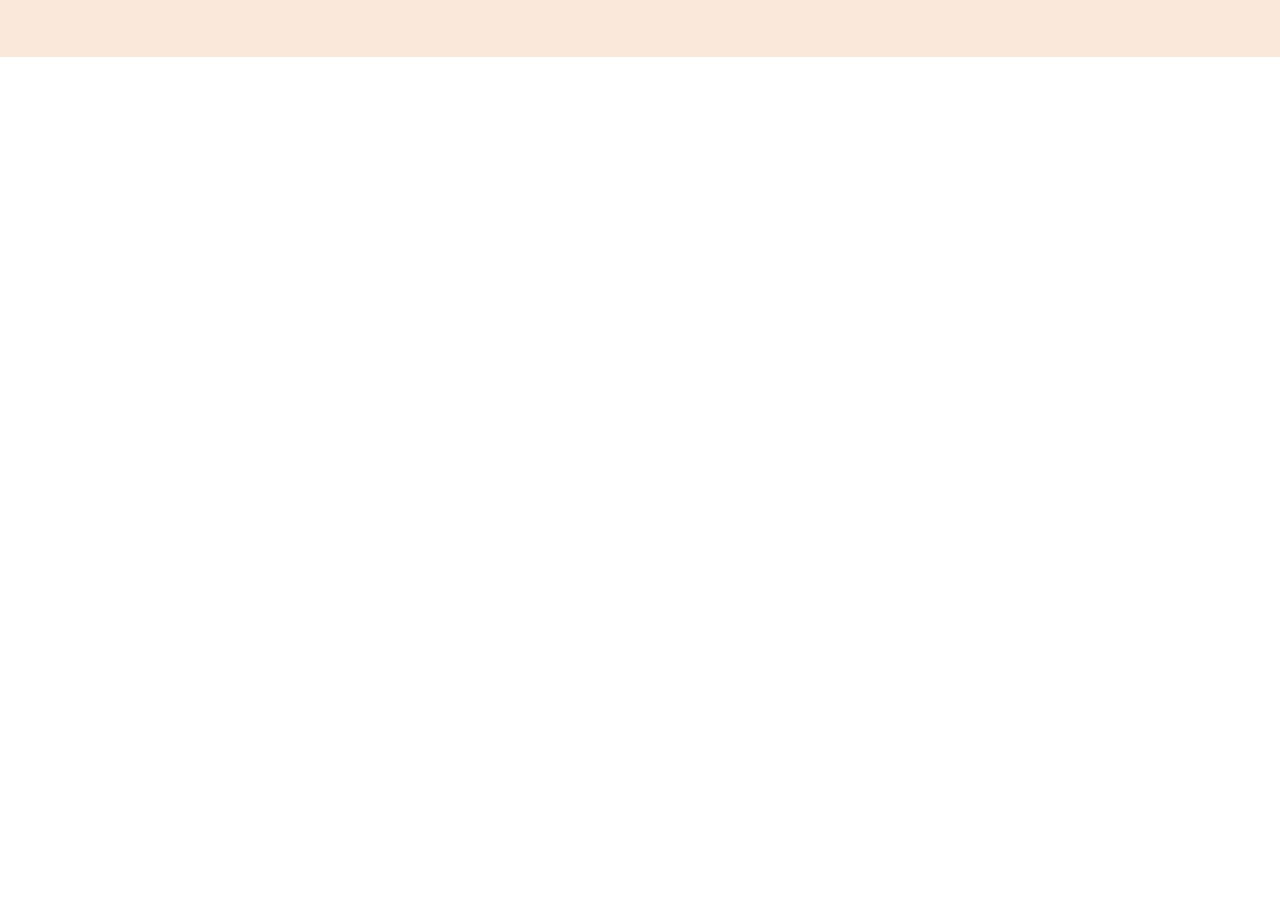
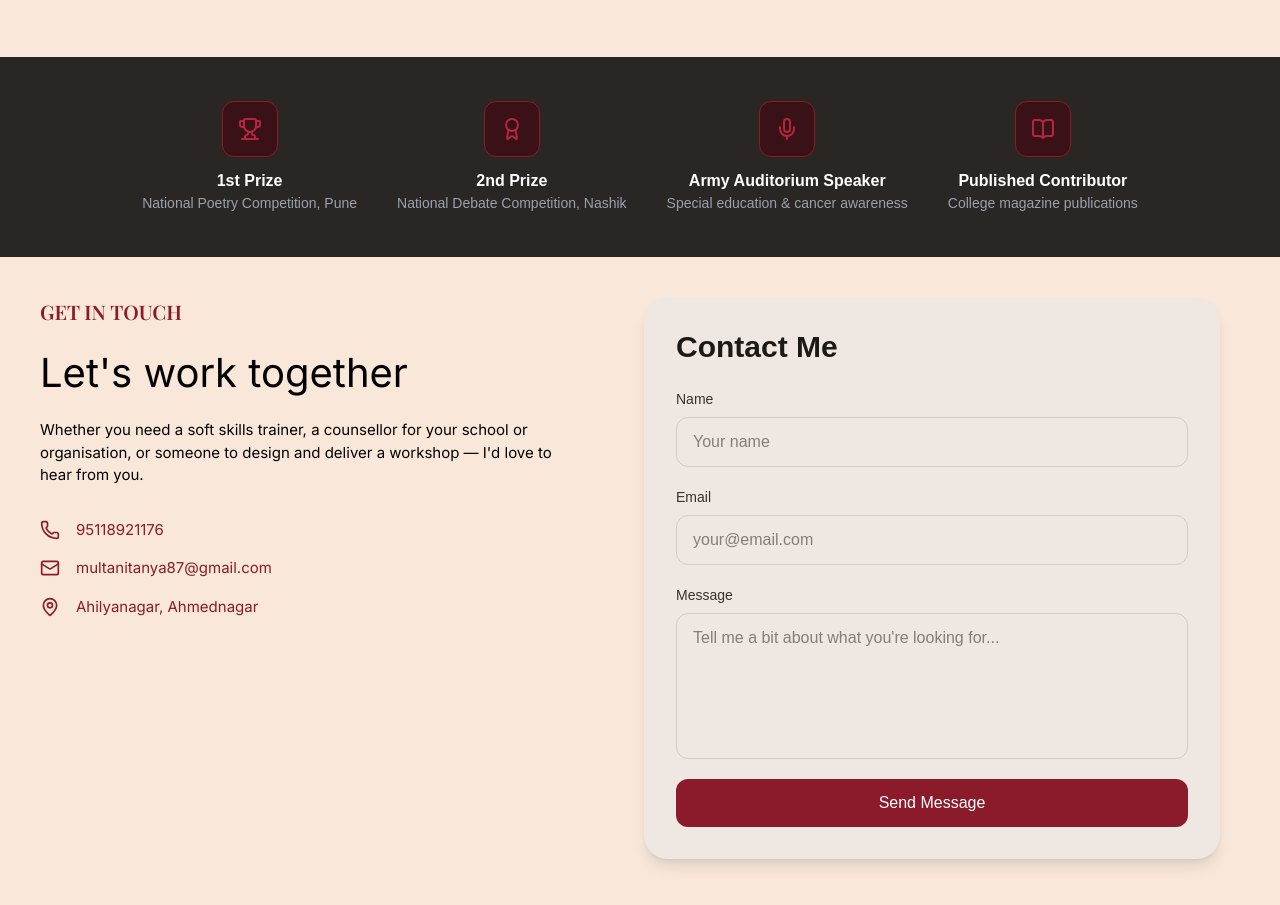
Before and after one commit to arnavkatyayan/tanyamultaniportfolio, a Next.js app: page / in a window 1280 px wide. Shown: the part 2495-3400 px from the top of the page. Before the commit the page ends 2552 px from the top, so only its background shows below. Built offline with nearby package versions, Linux system fonts and the light colour scheme.

Commit message:
Contact form changes.

```diff
--- /dev/null
+++ b/app/Contact/contact.tsx
@@ -0,0 +1,66 @@
+ "use client"
+import {
+  Phone,
+  Mail,
+  MapPin,
+} from "lucide-react";
+import { Playfair_Display, Inter } from "next/font/google";
+import {useState} from "react";
+import ContactForm from "./contactform";
+const playfair = Playfair_Display({
+    subsets: ["latin"],
+    weight: ["600"],
+});
+const inter = Inter({
+    subsets: ["latin"],
+    weight: ["400"],
+});
+export default function Contact() {
+    const [fullName, setFullName] = useState("");
+    const [email, setEmail] = useState("");
+    const [message, setMessage] = useState("");
+    const contactDetails = [
+        {
+            id: 1,
+            icon: Phone,
+            value: "95118921176"
+        },
+        {
+            id: 2,
+            icon: Mail,
+            value: "multanitanya87@gmail.com"
+        },
+        {
+            id: 3,
+            icon: MapPin,
+            value: "Ahilyanagar, Ahmednagar"
+        }
+    ];
+
+    return (
+        <section id="contact" className="w-full h-[700px] flex items-center relative bg-[#F9E8D9] gap-10">
+             <div className="flex flex-col justify-center absolute top-10 left-10 gap-4 max-w-[40%]">
+                <p className={`${playfair.className} text-[20px] font-semibold text-[#8B1A2B] text-left`}>GET IN TOUCH</p>
+                <p className={`${inter.className} text-[40px] font-bold text-black text-left`}>
+                    Let's work together
+                </p>
+                <p className={`${inter.className} text-[15px] font-bold text-black text-left`}>
+                    Whether you need a soft skills trainer, a counsellor for your school or organisation, or someone to design and deliver a workshop — I'd love to hear from you.
+                </p>
+                <div className="flex items-center gap-4 mt-4">
+                    <Phone size={20} color="#8B1A2B" />
+                    <span className={`${inter.className} text-[15px] font-medium text-[#8B1A2B]`}> {contactDetails[0].value} </span>
+                </div>
+                <div className="flex items-center gap-4">
+                    <Mail size={20} color="#8B1A2B" />
+                    <span className={`${inter.className} text-[15px] font-medium text-[#8B1A2B]`}> {contactDetails[1].value} </span>
+                  </div>
+                <div className="flex items-center gap-4">
+                    <MapPin size={20} color="#8B1A2B" />
+                    <span className={`${inter.className} text-[15px] font-medium text-[#8B1A2B]`}> {contactDetails[2].value} </span>
+                    </div>
+                </div>
+                <ContactForm/>
+        </section>
+    )
+}
--- /dev/null
+++ b/app/Contact/contactform.tsx
@@ -0,0 +1,79 @@
+export default function ContactForm() {
+    return (
+        <div className="w-full max-w-xl bg-[#EFE7E1] p-8 rounded-3xl shadow-lg absolute right-15 top-10">
+
+            <h2 className="text-3xl font-bold text-[#1C1917] mb-6">
+                Contact Me
+            </h2>
+
+            <form
+                action="https://formspree.io/f/your-form-id"
+                method="POST"
+                className="flex flex-col gap-5"
+            >
+
+                <div className="flex flex-col gap-2">
+                    <label
+                        htmlFor="name"
+                        className="text-sm font-medium text-[#3B302C]"
+                    >
+                        Name
+                    </label>
+
+                    <input
+                        type="text"
+                        id="name"
+                        name="name"
+                        required
+                        placeholder="Your name"
+                        className="px-4 py-3 rounded-xl border border-[#D8CBC3] outline-none focus:ring-2 focus:ring-[#8B1A2B]"
+                    />
+                </div>
+
+                <div className="flex flex-col gap-2">
+                    <label
+                        htmlFor="email"
+                        className="text-sm font-medium text-[#3B302C]"
+                    >
+                        Email
+                    </label>
+
+                    <input
+                        type="email"
+                        id="email"
+                        name="email"
+                        required
+                        placeholder="your@email.com"
+                        className="px-4 py-3 rounded-xl border border-[#D8CBC3] outline-none focus:ring-2 focus:ring-[#8B1A2B]"
+                    />
+                </div>
+
+                <div className="flex flex-col gap-2">
+                    <label
+                        htmlFor="message"
+                        className="text-sm font-medium text-[#3B302C]"
+                    >
+                        Message
+                    </label>
+
+                    <textarea
+                        id="message"
+                        name="message"
+                        required
+                        rows={5}
+                        placeholder="Tell me a bit about what you're looking for..."
+                        className="px-4 py-3 rounded-xl border border-[#D8CBC3] outline-none resize-none focus:ring-2 focus:ring-[#8B1A2B]"
+                    />
+                </div>
+
+                <button
+                    type="submit"
+                    className="bg-[#8B1A2B] text-white py-3 rounded-xl font-medium hover:bg-[#701524] transition-all duration-300"
+                >
+                    Send Message
+                </button>
+
+            </form>
+        </div>
+    );
+}
--- /dev/null
+++ b/app/Contact/index.tsx
@@ -0,0 +1,6 @@
+import Contact from "./contact";
+export default function ContactSection() {
+    return(
+        <Contact/>
+    )
+}
--- /dev/null
+++ b/app/Skills/achievements.tsx
@@ -0,0 +1,68 @@
+import {
+    Trophy,
+    Award,
+    Mic,
+    BookOpen,
+} from "lucide-react";
+
+const achievementsObj = [
+    {
+        id: 1,
+        title: "1st Prize",
+        description: "National Poetry Competition, Pune",
+        icon: Trophy,
+    },
+    {
+        id: 2,
+        title: "2nd Prize",
+        description: "National Debate Competition, Nashik",
+        icon: Award,
+    },
+    {
+        id: 3,
+        title: "Army Auditorium Speaker",
+        description: "Special education & cancer awareness",
+        icon: Mic,
+    },
+    {
+        id: 4,
+        title: "Published Contributor",
+        description: "College magazine publications",
+        icon: BookOpen,
+    },
+];
+
+export default function Achievements() {
+    return (
+        <section className="w-full h-[200px] bg-[#2A2623]">
+            <div className="flex items-center justify-center gap-10 h-full">
+
+                {achievementsObj.map((obj) => {
+
+                    const Icon = obj.icon;
+
+                    return (
+                        <div
+                            key={obj.id}
+                            className="flex flex-col items-center"
+                        >
+
+                            <div className="w-14 h-14 border border-[#8B1A2B] rounded-xl flex items-center justify-center bg-[#3B1118]">
+                                <Icon className="text-[#B3263E] w-6 h-6" />
+                            </div>
+
+                            <h3 className="text-white font-semibold mt-3">
+                                {obj.title}
+                            </h3>
+
+                            <p className="text-gray-400 text-sm text-center">
+                                {obj.description}
+                            </p>
+
+                        </div>
+                    );
+                })}
+            </div>
+        </section>
+    );
+}
--- a/app/Skills/index.tsx
+++ b/app/Skills/index.tsx
@@ -1,6 +1,10 @@
 import Skills from "./skills";
+import Achievements from "./achievements";
 export default function SkillsSection() {
     return (
-        <Skills />
+        <>
+            <Skills />
+            <Achievements />
+        </>
     );
 }
--- a/app/page.tsx
+++ b/app/page.tsx
@@ -4,6 +4,7 @@ import Headers from "./Headers";
 import About from "./About";
 import Experience from "./Experience";
 import Skills from "./Skills";
+import Contact from "./Contact";
 export default function Home() {
   return (
     <>
@@ -11,6 +12,7 @@ export default function Home() {
       <About />
       <Experience />
       <Skills />
+      <Contact/>
     </>
   );
 }
```
